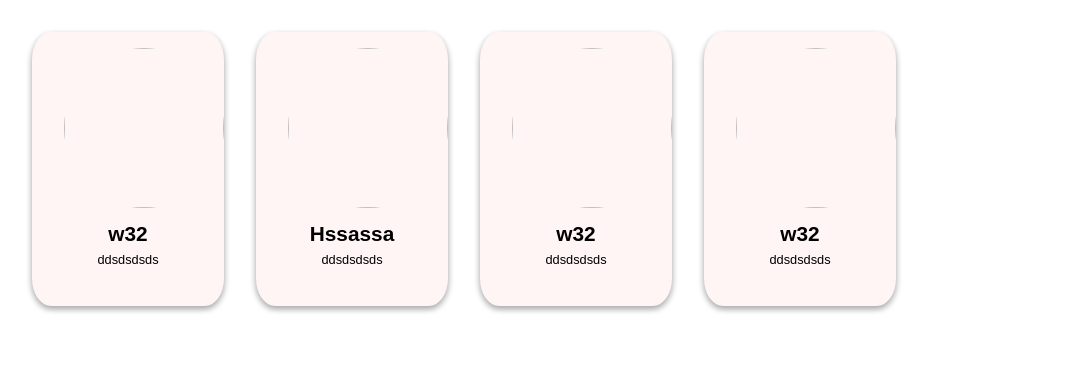
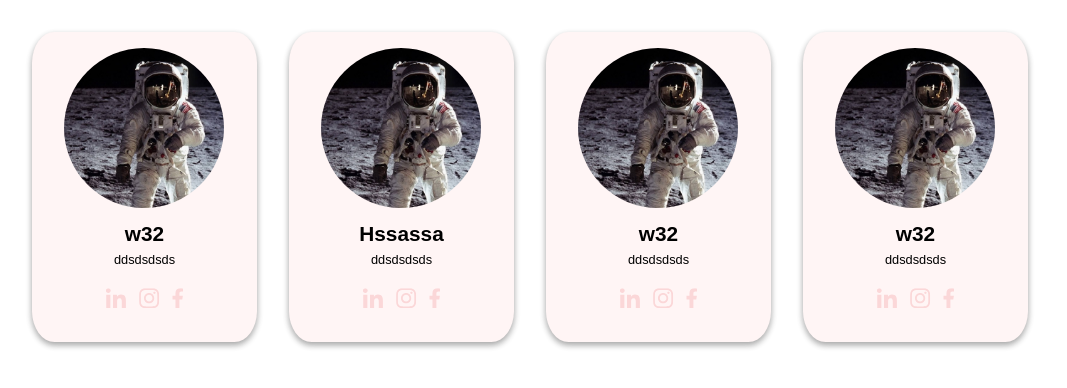
Before and after one commit to hatchedland/ecell, a plain HTML site: page index.html in a window 1280 px wide. Shown: the whole page, without its empty margins (0-1067 px from the left). Drawn offline with Linux system fonts and the light colour scheme; the site is published under a folder, as on GitHub Pages, so addresses that start at the root find nothing.

Commit message:
Update index.html

```diff
--- a/index.html
+++ b/index.html
@@ -13,55 +13,55 @@
 	<section>
 		<div class="card-wrapper">
 			<div class="card 1">
-				<img src="/media/external-content.duckduckgo.com.jpg" alt="" class="profile">
+				<img src="./media/external-content.duckduckgo.com.jpg" alt="" class="profile">
 				<div class="description">
 					<div class="name">w32</div>
 					<div class="subtitle">ddsdsdsds</div>
 				</div>
 
 				<div class="socials">
-					<a href=""><img src="/media/linkedin.svg" alt="" class="icon 1"></a>
-					<a href=""><img src="/media/instagram.svg" alt="" class="icon 2"></a>
-					<a href=""><img src="/media/facebook.svg" alt="" class="icon 3"></a>
+					<a href=""><img src="./media/linkedin.svg" alt="" class="icon 1"></a>
+					<a href=""><img src="./media/instagram.svg" alt="" class="icon 2"></a>
+					<a href=""><img src="./media/facebook.svg" alt="" class="icon 3"></a>
 				</div>
 			</div>
 			<div class="card 2">
-				<img src="/media/external-content.duckduckgo.com.jpg" alt="" class="profile">
+				<img src="./media/external-content.duckduckgo.com.jpg" alt="" class="profile">
 				<div class="description">
 					<div class="name">Hssassa</div>
 					<div class="subtitle">ddsdsdsds</div>
 				</div>
 
 				<div class="socials">
-					<a href=""><img src="/media/linkedin.svg" alt="" class="icon 1"></a>
-					<a href=""><img src="/media/instagram.svg" alt="" class="icon 2"></a>
-					<a href=""><img src="/media/facebook.svg" alt="" class="icon 3"></a>
+					<a href=""><img src="./media/linkedin.svg" alt="" class="icon 1"></a>
+					<a href=""><img src="./media/instagram.svg" alt="" class="icon 2"></a>
+					<a href=""><img src="./media/facebook.svg" alt="" class="icon 3"></a>
 				</div>
 			</div>
 			<div class="card 3">
-				<img src="/media/external-content.duckduckgo.com.jpg" alt="" class="profile">
+				<img src="./media/external-content.duckduckgo.com.jpg" alt="" class="profile">
 				<div class="description">
 					<div class="name">w32</div>
 					<div class="subtitle">ddsdsdsds</div>
 				</div>
 
 				<div class="socials">
-					<a href=""><img src="/media/linkedin.svg" alt="" class="icon 1"></a>
-					<a href=""><img src="/media/instagram.svg" alt="" class="icon 2"></a>
-					<a href=""><img src="/media/facebook.svg" alt="" class="icon 3"></a>
+					<a href=""><img src="./media/linkedin.svg" alt="" class="icon 1"></a>
+					<a href=""><img src="./media/instagram.svg" alt="" class="icon 2"></a>
+					<a href=""><img src="./media/facebook.svg" alt="" class="icon 3"></a>
 				</div>
 			</div>
 			<div class="card 4">
-				<img src="/media/external-content.duckduckgo.com.jpg" alt="" class="profile">
+				<img src="./media/external-content.duckduckgo.com.jpg" alt="" class="profile">
 				<div class="description">
 					<div class="name">w32</div>
 					<div class="subtitle">ddsdsdsds</div>
 				</div>
 
 				<div class="socials">
-					<a href=""><img src="/media/linkedin.svg" alt="" class="icon 1"></a>
-					<a href=""><img src="/media/instagram.svg" alt="" class="icon 2"></a>
-					<a href=""><img src="/media/facebook.svg" alt="" class="icon 3"></a>
+					<a href=""><img src="./media/linkedin.svg" alt="" class="icon 1"></a>
+					<a href=""><img src="./media/instagram.svg" alt="" class="icon 2"></a>
+					<a href=""><img src="./media/facebook.svg" alt="" class="icon 3"></a>
 				</div>
 			</div>
 		</div>
```
